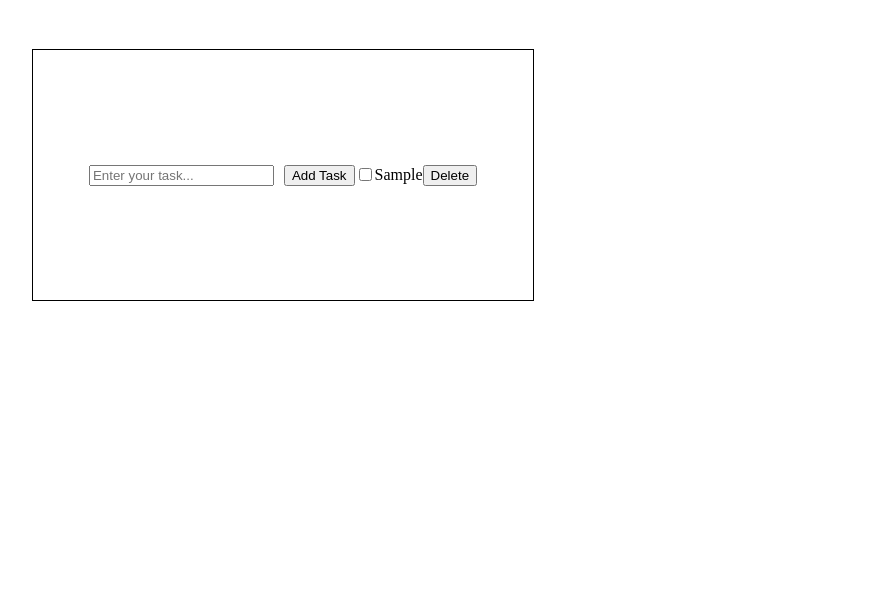
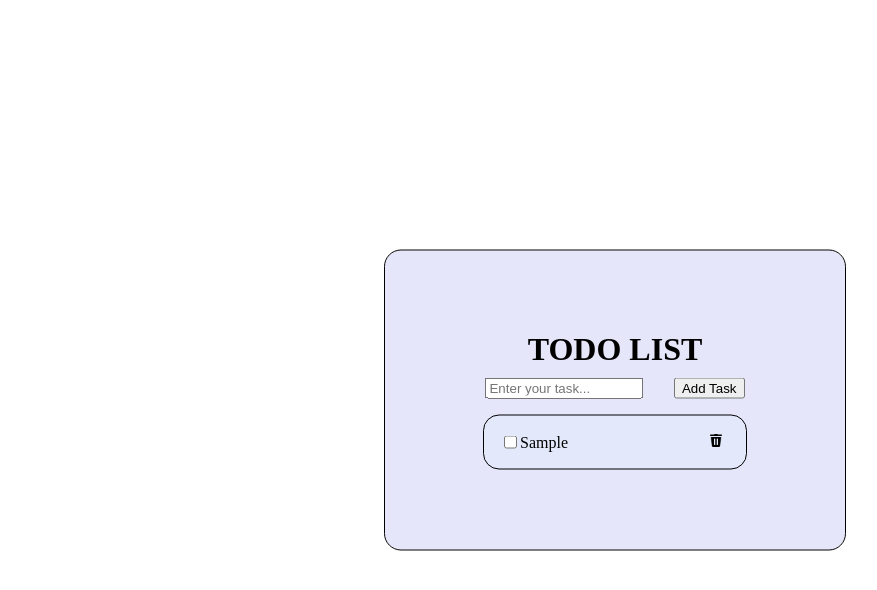
Before and after one commit to Gagandeep-N/To-do, a React (Create React App) app in the folder to-do/: page / in a window 1280 px wide. Both pictures are taken after typing "Sample" into the empty fields and a click on the button "Add Task". Shown: the top 590 px of the page, without its empty margins (25-902 px from the left). Built offline with nearby package versions, Linux system fonts and the light colour scheme.

Commit message:
Added styling

```diff
--- a/to-do/package.json
+++ b/to-do/package.json
@@ -3,6 +3,8 @@
   "version": "0.1.0",
   "private": true,
   "dependencies": {
+    "@fortawesome/fontawesome-free": "^6.5.1",
+    "@fortawesome/free-solid-svg-icons": "^6.5.1",
     "@testing-library/jest-dom": "^5.17.0",
     "@testing-library/react": "^13.4.0",
     "@testing-library/user-event": "^13.5.0",
--- a/to-do/src/assests/Todo.css
+++ /dev/null
@@ -1,19 +0,0 @@
-.todo-container{
-    width: 500px;
-  height: 250px;
-  margin: 50px;
-  outline: solid 1px black;
-  display: flex;
-  justify-content: center;
-  align-items: center;
-}
-
-.input-container {
-    display: flex;
-    align-items: center;
-    justify-content: center;
-}
-
-.task-input {
-    margin-right: 10px;
-}
--- a/to-do/src/assests/TodoItem.css
+++ /dev/null
@@ -1,9 +0,0 @@
-.tasks-conatiner{
-    display: flex;
-    justify-content: center;
-}
-
-.tasks-list{
-    display: flex;
-    align-items: center;
-}
--- /dev/null
+++ b/to-do/src/assets/Todo.css
@@ -0,0 +1,39 @@
+.heading{
+    margin-top: 0px;
+    margin-bottom: 10px;
+}
+.todo-container {
+    width: auto;
+    height: auto;
+    margin: 0 auto;
+    outline: solid 1px black;
+    position: absolute;
+    top: 50%;
+    left: 50%;
+    transform: translate(-50%, -50%);
+    display: flex;
+    justify-content: center;
+    align-items: center;
+    flex-direction: column;
+    padding: 5rem;
+    background-color: #E6E6FA;
+    border-radius: 1rem;
+  }
+
+
+.input-container {
+    display: flex;
+    align-items: center;
+    justify-content: space-evenly;
+    min-width: 300px;
+    width: 100%;
+}
+
+.task-input {
+    margin-right: 10px;
+    width: 150px;
+}
+
+.add-button{
+    cursor: pointer;
+}
--- /dev/null
+++ b/to-do/src/assets/TodoItem.css
@@ -0,0 +1,30 @@
+.tasks-conatiner{
+    display: flex;
+    justify-content: center;
+    margin-top: 1rem;
+    flex-direction: column;
+    border: 1px solid black;
+    background-color: #E3E9FA;
+    border-radius: 1rem;
+}
+
+.tasks-list{
+    display: flex;
+    justify-content: space-between; /* Distribute items evenly */
+    align-items: center;
+    min-width: 230px;
+    width: auto;
+    padding: 1rem;
+}
+
+.check-task{
+    display: flex;
+    flex-direction: row;
+    align-items: center;
+}
+
+.delete-button{
+    background: transparent;
+    border: transparent;
+    cursor: pointer;
+}
--- a/to-do/src/components/Todo.js
+++ b/to-do/src/components/Todo.js
@@ -1,6 +1,6 @@
 import React, {useState} from "react";
 import TodoItem from "./TodoItem";
-import '../assests/Todo.css'
+import '../assets/Todo.css'
 
 const Todo = () => {
 
@@ -18,9 +18,10 @@ const Todo = () => {
 
     return(
         <div className="todo-container">
+            <h1 className="heading">TODO LIST</h1>
             <div className="input-container">
             <input placeholder="Enter your task..." value={task} onChange={(e)=>setTask(e.target.value)} className="task-input"/>
-            <button onClick={handleClick}>Add Task</button>
+            <button onClick={handleClick} className="add-button">Add Task</button>
             </div>
             <TodoItem tasks={tasks}/>
         </div>
--- a/to-do/src/components/TodoItem.js
+++ b/to-do/src/components/TodoItem.js
@@ -1,5 +1,6 @@
 import React from "react";
-import '../assests/TodoItem.css'
+import '../assets/TodoItem.css';
+import binImage from '../assets/Images/bin.png';
 
 const TodoItem = ({tasks}) => {
     return (
@@ -7,9 +8,13 @@ const TodoItem = ({tasks}) => {
 
                 {tasks.map((task, index) => (
                     <div className="tasks-list">
+                        <div className="check-task">
                         <div><input type="checkbox"/></div>
                     <div key={index}>{task}</div>
-                    <div> <button>Delete</button> </div>
+                    </div>
+
+
+                    <div className="delete"> <button className="delete-button"><img alt='delete' src={binImage} height="16px" width="16px"/></button> </div>
                     </div>
                 ))}
 
```
Also changed, not shown: to-do/src/assets/Images/bin.png (added), 1 other file (tests, documents, lock files or other folders).
